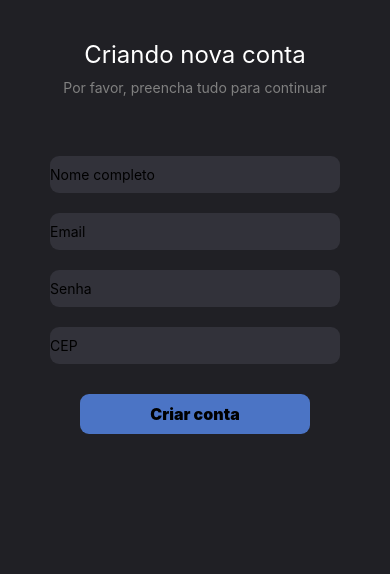
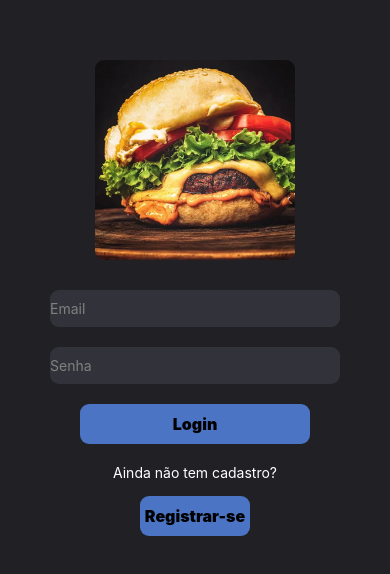
Before and after one commit to ghorita/GS-Hybid-Mobile, a React Native app in the folder Projeto/: screen / in a window 390 px wide. Shown: the top 574 px of the page. Built offline with nearby package versions, Linux system fonts and the light colour scheme.

Commit message:
commit Design da tela de Login

```diff
--- a/Projeto/App.js
+++ b/Projeto/App.js
@@ -1,21 +1,29 @@
-import React from 'react';
+import React, {useState} from 'react';
 import {View, Text, TextInput, StyleSheet, Image, ImageBackground, ScrollView, FlatList} from 'react-native';
 import AsyncStorage from '@react-native-async-storage/async-storage';
 import { NavigationContainer } from '@react-navigation/native';
 import { createBottomTabNavigator } from '@react-navigation/bottom-tabs';
 
+import imgLogin from './assets/hamburguer.png';
 
-const Registro = ()=>{
+
+const Registro = (props)=>{
+
+  const [nome, setNome] = useState("");
+  const [email, setEmail] = useState("");
+  const [senha, setSenha] = useState("");
+  const [cep, setCep] = useState("");
+
   return(
     <View style = {{flex: 1, backgroundColor: "#202025"}}>
         <Text style= {{textAlign: "center", color: "white", FontWeight: 900, fontSize: 24, marginTop: 40}}>Criando nova conta</Text>
         <Text style = {{textAlign: "center", color: "gray", fontSize: 14, marginTop: 10}}>Por favor, preencha tudo para continuar</Text>
 
         <View style = {{marginTop: 40}}>
-          <TextInput placeholder = "Nome completo" style = {styles.inputRegistrar}/>
-          <TextInput placeholder = "Email" style = {styles.inputRegistrar}/>
-          <TextInput placeholder = "Senha" style = {styles.inputRegistrar}/>
-          <TextInput placeholder = "CEP" style = {styles.inputRegistrar}/>
+          <TextInput placeholder = "Nome completo" style = {styles.inputRegistrar} value = {nome} onChangeText = {setNome}/>
+          <TextInput placeholder = "Email" style = {styles.inputRegistrar} value = {email} onChangeText = {setEmail}/>
+          <TextInput placeholder = "Senha" style = {styles.inputRegistrar} value = {senha} onChangeText = {setSenha}/>
+          <TextInput placeholder = "CEP" style = {styles.inputRegistrar} value = {cep} onChangeText = {setCep}/>
 
           <Text style = {styles.buttonCriar}>Criar conta</Text>
         </View>
@@ -24,7 +32,26 @@ const Registro = ()=>{
   )
 }
 
+const Login = (props) =>{
 
+  const [email, setEmail] = useState("");
+  const [senha, setSenha] = useState("");
+
+  return(
+    <View style = {{flex: 1, backgroundColor: "#202025"}}>
+      <Image source = {imgLogin} style = {styles.logoLogin}/>
+
+      <View style = {{marginTop: 10}}>
+        <TextInput placeholder = "Email" style = {styles.inputLogin} value = {email} onChangeText = {setEmail}/>
+        <TextInput placeholder = "Senha"style = {styles.inputLogin} value = {senha} onChangeText = {setSenha}/>
+
+        <Text style = {styles.buttonLogin}>Login</Text>
+        <Text style = {{color: "white", textAlign: "center", marginTop: 20}}>Ainda não tem cadastro?</Text>
+        <Text style = {styles.buttonRegistrarse}>Registrar-se</Text>
+      </View>
+    </View>
+  )
+}
 
 
 
@@ -37,7 +64,7 @@ export default function App(){
 
   return(
     <View style = {{flex: 1}}>
-      <Registro/>
+      <Login/>
     </View>
   )
 }
@@ -62,5 +89,43 @@ const styles = StyleSheet.create({
     textAlign: "center",
     fontSize: 16,
     fontWeight: 900
+  },
+  logoLogin:{
+    height: 200,
+    width: 200,
+    alignSelf: "center",
+    marginTop: 60,
+    borderRadius: 9
+  },
+
+  inputLogin:{
+    backgroundColor: "#32323A",
+    marginTop: 20,
+    paddingVertical: 10,
+    marginHorizontal: 50,
+    borderRadius: 9,
+    color: "gray"
+  },
+
+  buttonLogin:{
+    backgroundColor: "#4B74C5",
+    paddingVertical: 10,
+    marginHorizontal: 80,
+    borderRadius: 9,
+    marginTop: 20,
+    textAlign: "center",
+    fontSize: 16,
+    fontWeight: 900
+  },
+
+  buttonRegistrarse:{
+    backgroundColor: "#4B74C5",
+    paddingVertical: 10,
+    marginHorizontal: 140,
+    borderRadius: 9,
+    marginTop: 15,
+    textAlign: "center",
+    fontSize: 16,
+    fontWeight: 900
   }
 })
```
